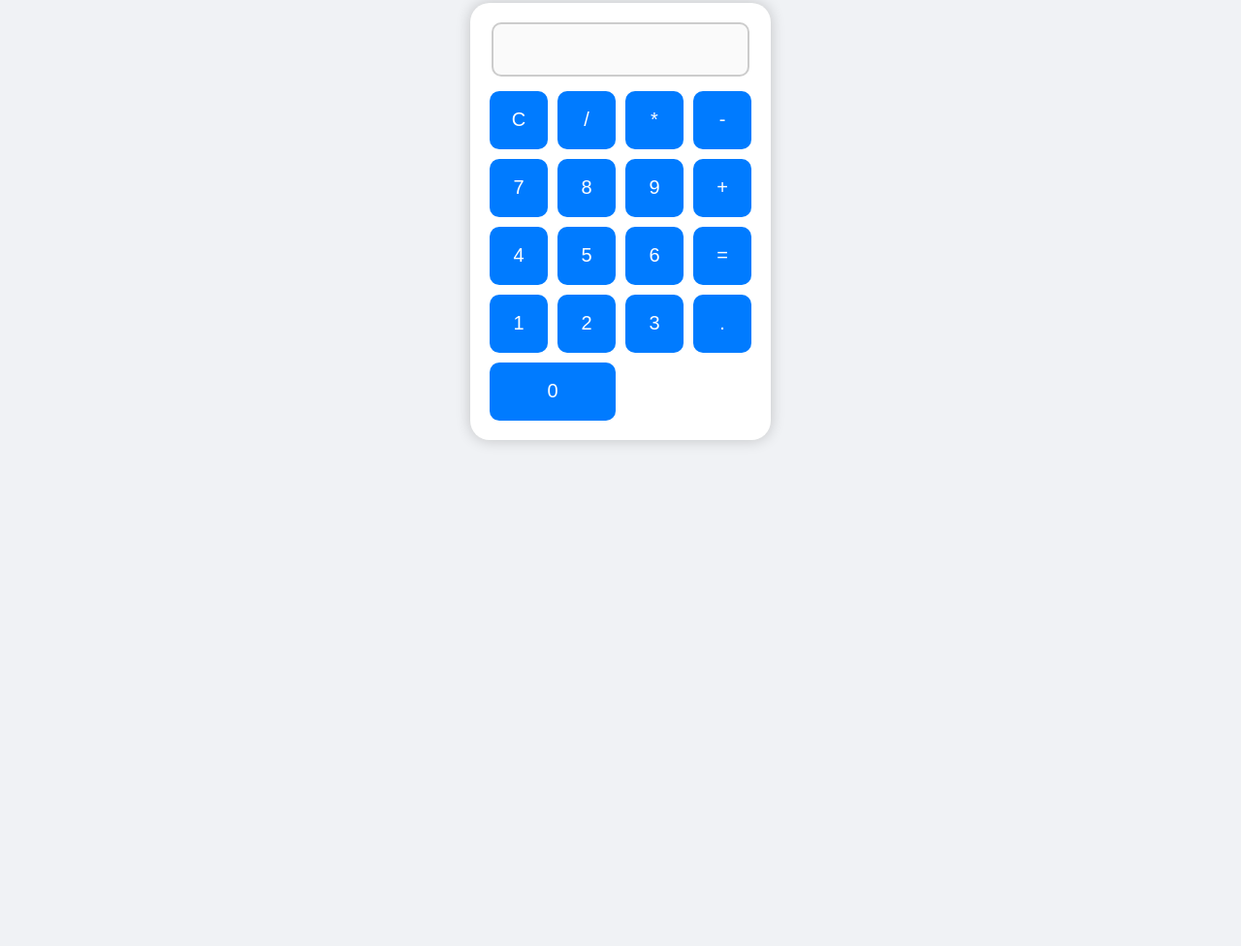
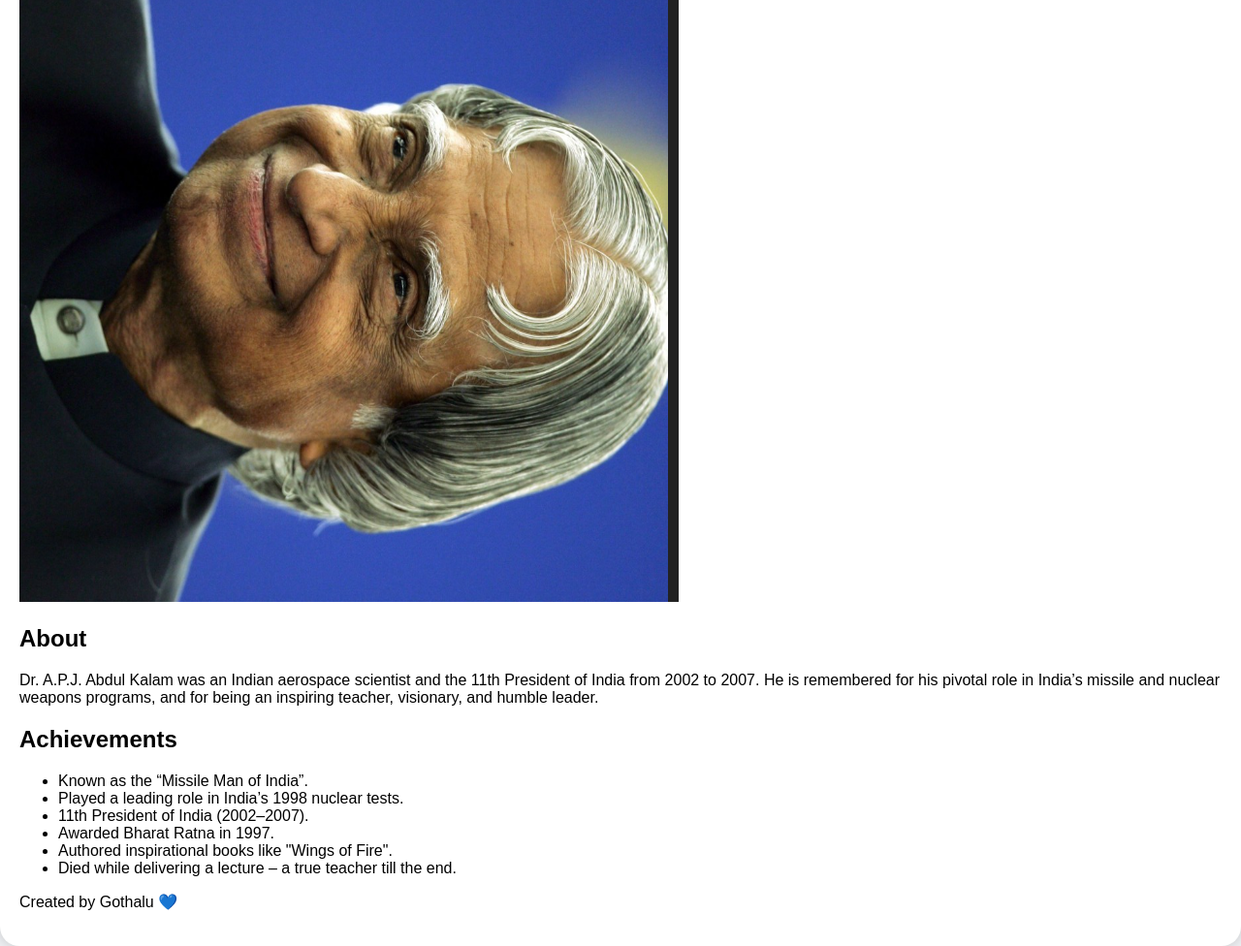
Before and after one commit to ks-al/ks, a plain HTML site: page index.html in a window 1280 px wide. Shown: the part 172-1148 px from the top of the page at 97% size. Before the commit the page ends 800 px from the top, so only its background shows below. Drawn offline with Linux system fonts and the light colour scheme.

Commit message:
Add files via upload
Added all project files for level1 for task2

```diff
--- a/index.html
+++ b/index.html
@@ -3,38 +3,36 @@
 <head>
   <meta charset="UTF-8" />
   <meta name="viewport" content="width=device-width, initial-scale=1.0"/>
-  <title>Simple Calculator</title>
+  <title>Tribute to Dr. A.P.J. Abdul Kalam</title>
   <link rel="stylesheet" href="style.css" />
 </head>
 <body>
   <div class="container">
-    <div class="calculator">
-      <input type="text" id="display" disabled />
-      <div class="buttons">
-        <button onclick="clearDisplay()">C</button>
-        <button onclick="appendValue('/')">/</button>
-        <button onclick="appendValue('*')">*</button>
-        <button onclick="appendValue('-')">-</button>
+    <h1>Dr. A.P.J. Abdul Kalam</h1>
+    <p class="subtitle">“Missile Man of India”</p>
 
-        <button onclick="appendValue('7')">7</button>
-        <button onclick="appendValue('8')">8</button>
-        <button onclick="appendValue('9')">9</button>
-        <button onclick="appendValue('+')">+</button>
+    <img src="Screenshot 2025-06-19 203443.png" alt="Dr. Abdul Kalam" class="main-image"/>
 
-        <button onclick="appendValue('4')">4</button>
-        <button onclick="appendValue('5')">5</button>
-        <button onclick="appendValue('6')">6</button>
-        <button onclick="calculateResult()">=</button>
+    <section class="bio">
+      <h2>About</h2>
+      <p>Dr. A.P.J. Abdul Kalam was an Indian aerospace scientist and the 11th President of India from 2002 to 2007. He is remembered for his pivotal role in India’s missile and nuclear weapons programs, and for being an inspiring teacher, visionary, and humble leader.</p>
+    </section>
 
-        <button onclick="appendValue('1')">1</button>
-        <button onclick="appendValue('2')">2</button>
-        <button onclick="appendValue('3')">3</button>
-        <button onclick="appendValue('.')">.</button>
+    <section class="achievements">
+      <h2>Achievements</h2>
+      <ul>
+        <li>Known as the “Missile Man of India”.</li>
+        <li>Played a leading role in India’s 1998 nuclear tests.</li>
+        <li>11th President of India (2002–2007).</li>
+        <li>Awarded Bharat Ratna in 1997.</li>
+        <li>Authored inspirational books like "Wings of Fire".</li>
+        <li>Died while delivering a lecture – a true teacher till the end.</li>
+      </ul>
+    </section>
 
-        <button onclick="appendValue('0')" style="grid-column: span 2">0</button>
-      </div>
-    </div>
+    <footer>
+      <p>Created by Gothalu 💙</p>
+    </footer>
   </div>
-  <script src="script.js"></script>
 </body>
 </html>
```
Also changed, not shown: style.html (added, +57 -0 lines), Screenshot 2025-06-19 203443.png (added).
